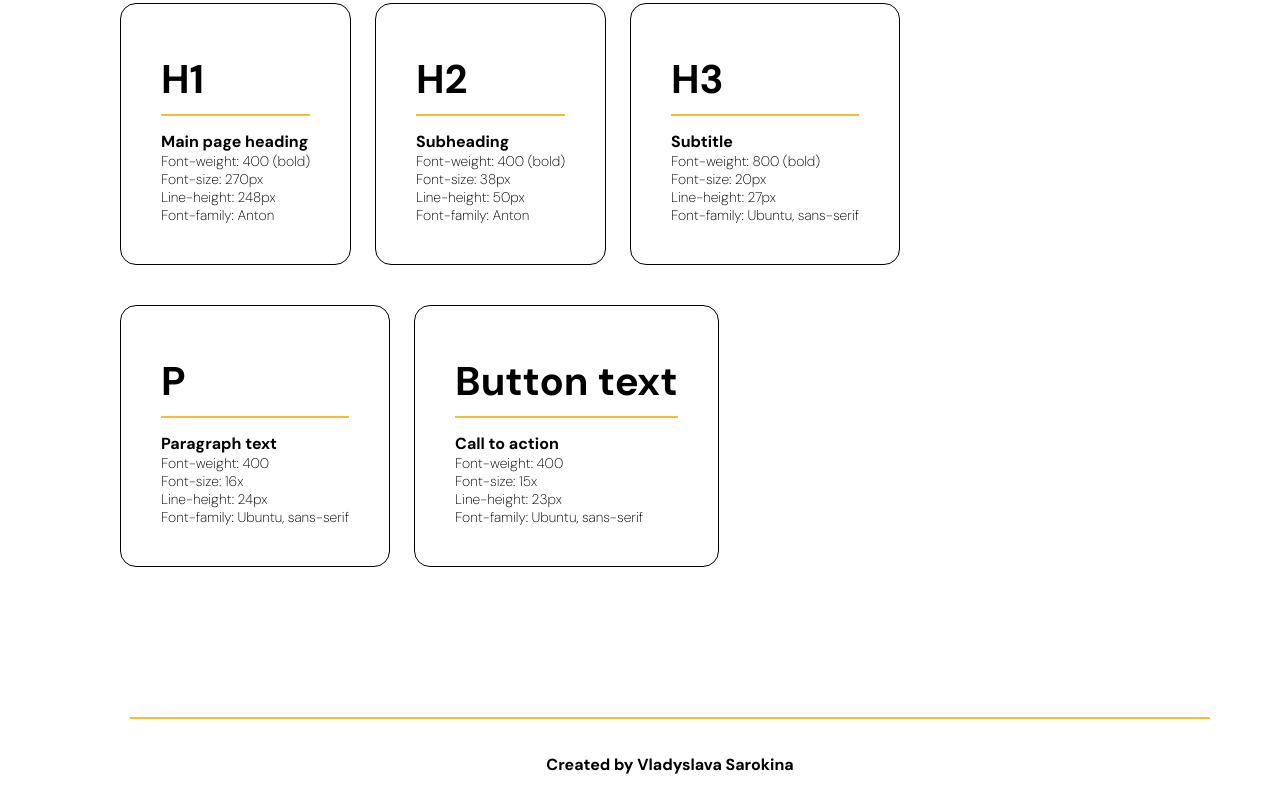
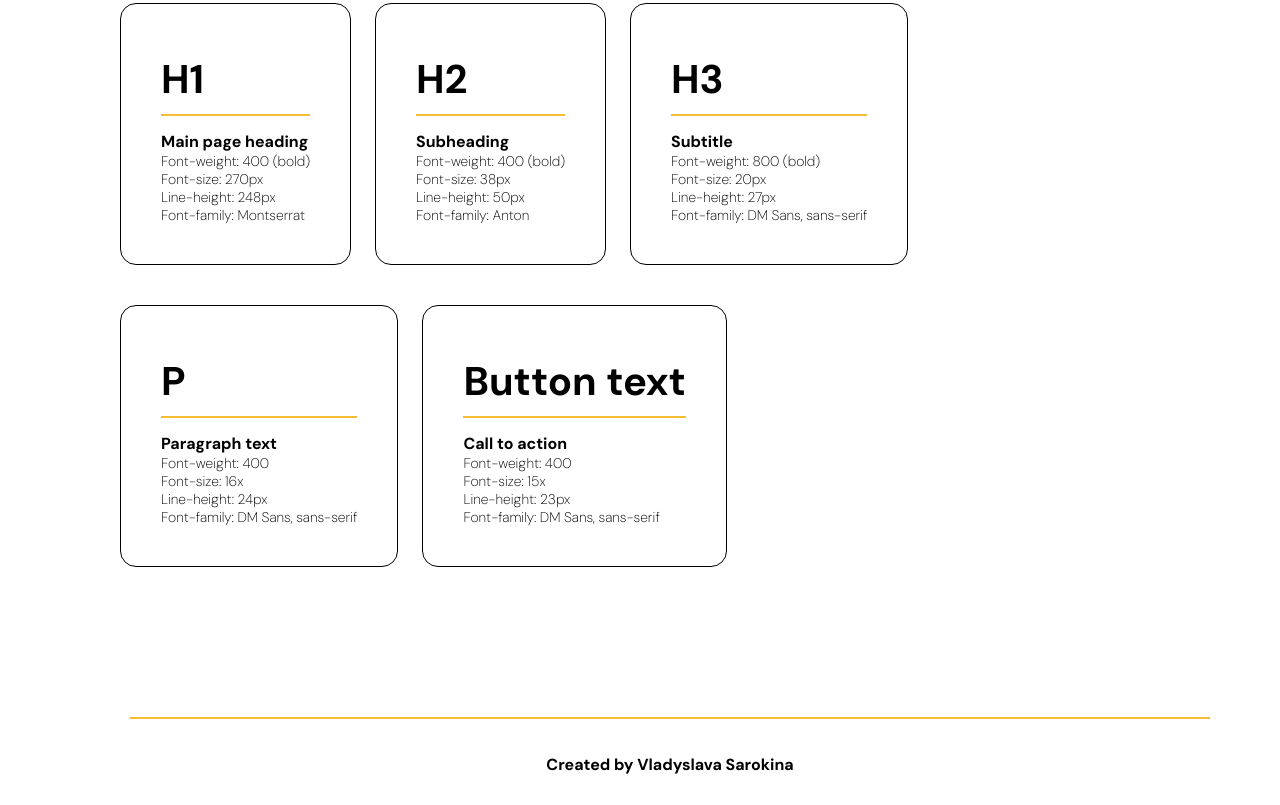
Before and after one commit to vladazachem/Codecademy_StyleGuide, a plain HTML site: page index.html in a window 1280 px wide. Shown: the part 3254-4059 px from the top of the page. Drawn offline with Linux system fonts and the light colour scheme.

Commit message:
Update text styles names index.html

```diff
--- a/index.html
+++ b/index.html
@@ -90,7 +90,7 @@
             <p>Font-weight: 400 (bold)</p>
             <p>Font-size: 270px</p>
             <p>Line-height: 248px</p>
-            <p>Font-family: Anton</p>
+            <p>Font-family: Montserrat </p>
     </div>
 
     <div class="fontsize">
@@ -110,7 +110,7 @@
                         <p>Font-weight: 800 (bold)</p>
                         <p>Font-size: 20px</p>
                         <p>Line-height: 27px</p>
-                        <p>Font-family: Ubuntu, sans-serif</p>
+                        <p>Font-family: DM Sans, sans-serif</p>
     </div>
 
     <div class="fontsize">
@@ -120,7 +120,7 @@
                         <p>Font-weight: 400</p>
                         <p>Font-size: 16x</p>
                         <p>Line-height: 24px</p>
-                        <p>Font-family: Ubuntu, sans-serif</p>
+                        <p>Font-family: DM Sans, sans-serif</p>
     </div>
 
     <div class="fontsize">
@@ -130,7 +130,7 @@
                         <p>Font-weight: 400</p>
                         <p>Font-size: 15x</p>
                         <p>Line-height: 23px</p>
-                        <p>Font-family: Ubuntu, sans-serif</p>
+                        <p>Font-family: DM Sans, sans-serif</p>
     </div>
 
 </section>
```
